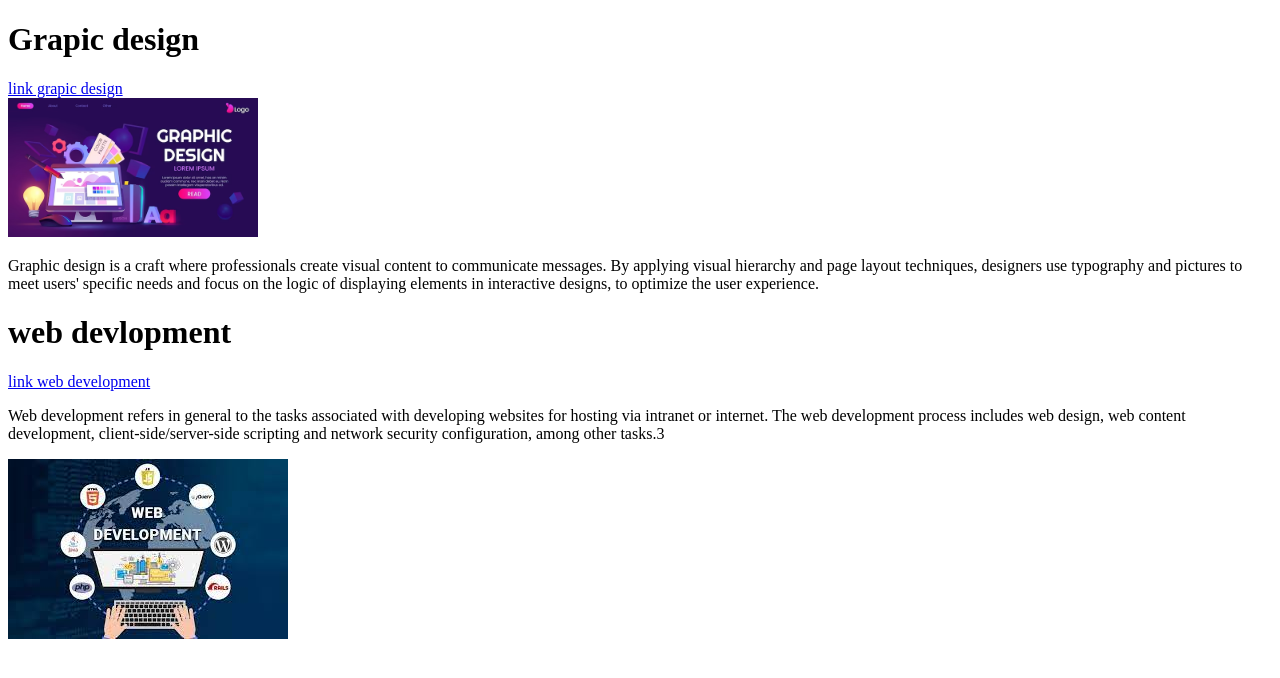
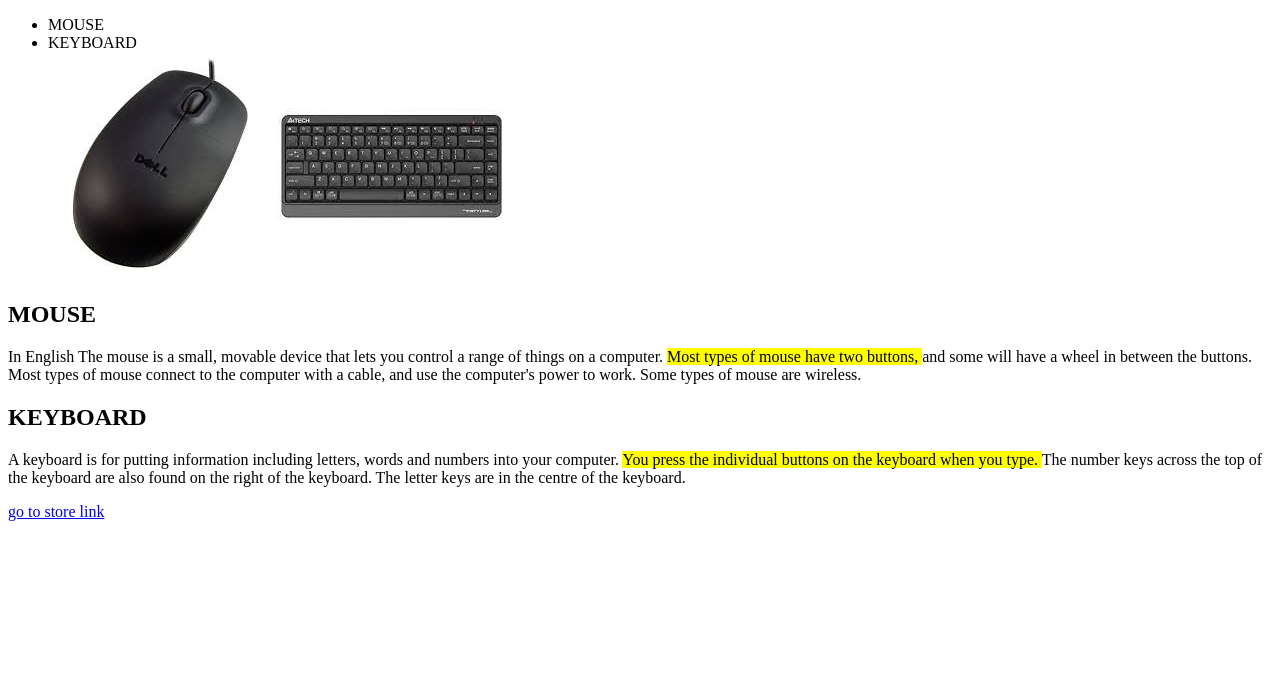
Before and after one commit to SUMAIRYAQOOB/Assigment-no-1-, a plain HTML site: page index.html in a window 1280 px wide. Drawn offline with Linux system fonts and the light colour scheme.

Commit message:
Add files via upload

```diff
--- a/index.html
+++ b/index.html
@@ -4,24 +4,22 @@
     <meta charset="UTF-8">
     <meta http-equiv="X-UA-Compatible" content="IE=edge">
     <meta name="viewport" content="width=device-width, initial-scale=1.0">
-    <title>ASSIGMENT</title>
+    <title>Assigment 3</title>
 </head>
-<div class="grapic design">
-<h1>Grapic design </h1>
-<a href="https://www.behance.net/gallery/153093315/FIRM-Architects?tracking_source=search_projects">link grapic design</a><br>
-
-<img src="sample.avif" width="250" height="auto">
-<p>Graphic design is a craft where professionals create visual content to communicate messages. By applying visual hierarchy and page layout techniques, designers use typography and pictures to meet users' specific needs and focus on the logic of displaying elements in interactive designs, to optimize the user experience.</p>
-
-</div>
-<div class="web devlopment">
-
-    <h1>web devlopment</h1>
-    <a href="https://www.techopedia.com/definition/23889/web-development#:~:text=Web%20development%20refers%20in%20general,security%20configuration%2C%20among%20other%20tasks.">link web development</a>
-    <p>Web development refers in general to the tasks associated with developing websites for hosting via intranet or internet. The web development process includes web design, web content development, client-side/server-side scripting and network security configuration, among other tasks.3</p>
-<img src="download.jpg" alt="">
-</div>
 <body>
-
+    <ul>
+        <li>MOUSE </li>
+        <LI>KEYBOARD</LI>
+        <img src="Mouse.jpg" alt="">
+        <img src="down.jpg" alt="">
+    </ul>
+<h2>MOUSE</h2>
+<p>
+In English
+The mouse is a small, movable device that lets you control a range of things on a computer. <span style="background-color: yellow;"> Most types of mouse have two buttons, </span> and some will have a wheel in between the buttons. Most types of mouse connect to the computer with a cable, and use the computer's power to work. Some types of mouse are wireless.</p>
+<h2>KEYBOARD</h2>
+<p>A keyboard is for putting information including letters, words and numbers into your computer. <span style="background-color: yellow;">You press the individual buttons on the keyboard when you type. </span> The number keys across the top of the keyboard are also found on the right of the keyboard. The letter keys are in the centre of the keyboard.</p>
+<a href="https://www.amazon.com/s?k=keyboard+pc&adgrpid=82338337860&gclid=Cj0KCQiA3eGfBhCeARIsACpJNU9wJeCKrogNzOlxFLDkBniG3FL1TTvWO4Y5fc6gNv8HrRb613Ifc7IaArD_EALw_wcB&hvadid=585479343560&hvdev=c&hvlocphy=1011081&hvnetw=g&hvqmt=e&hvrand=14073037444163798896&hvtargid=kwd-296348824248&hydadcr=21641_13333321&tag=hydglogoo-20&ref=pd_sl_1m5hqg7c39_e">go to store link </a>
+<span></span>
 </body>
 </html>
```
Also changed, not shown: Mouse.jpg (added), down.jpg (added).
